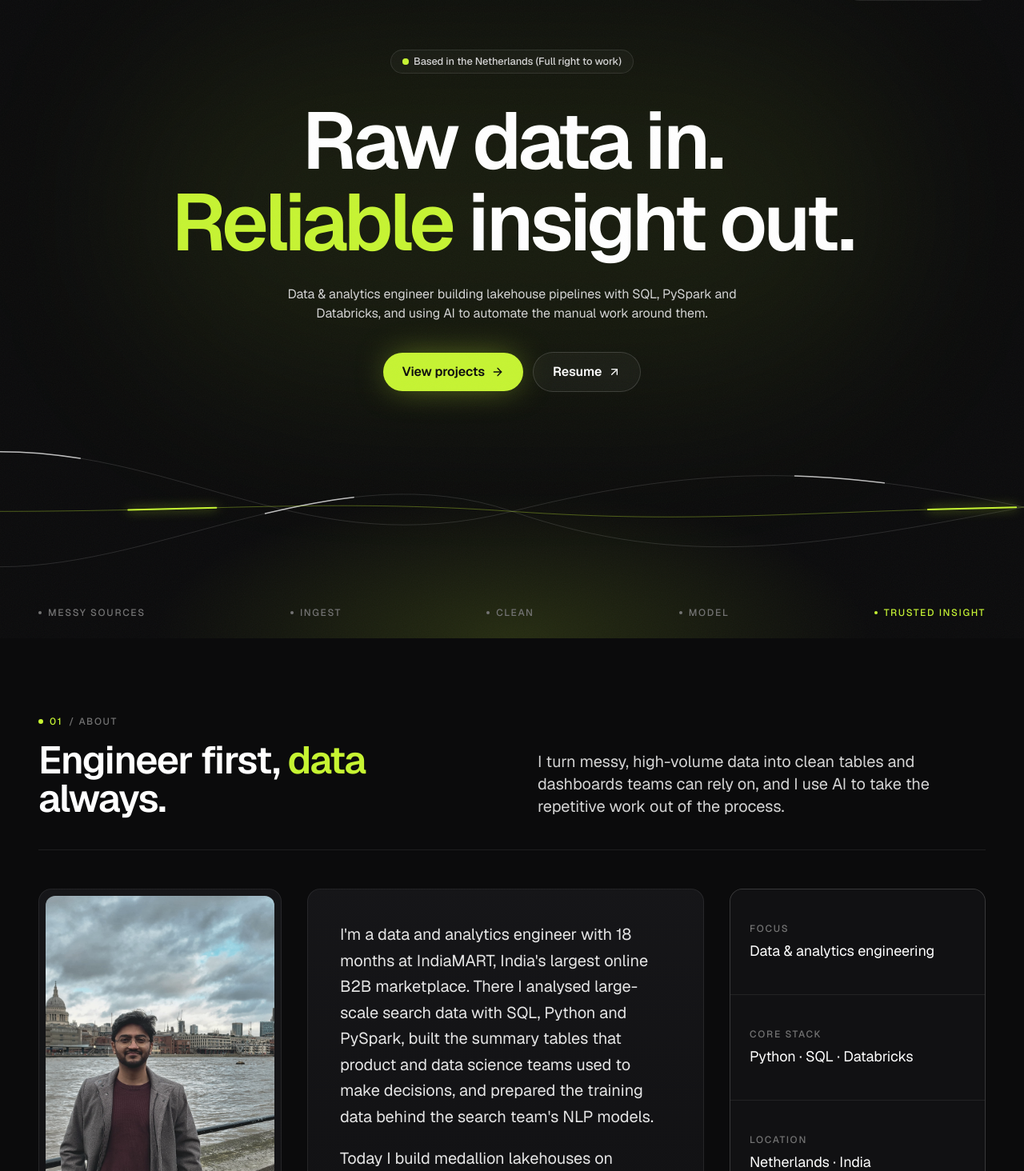
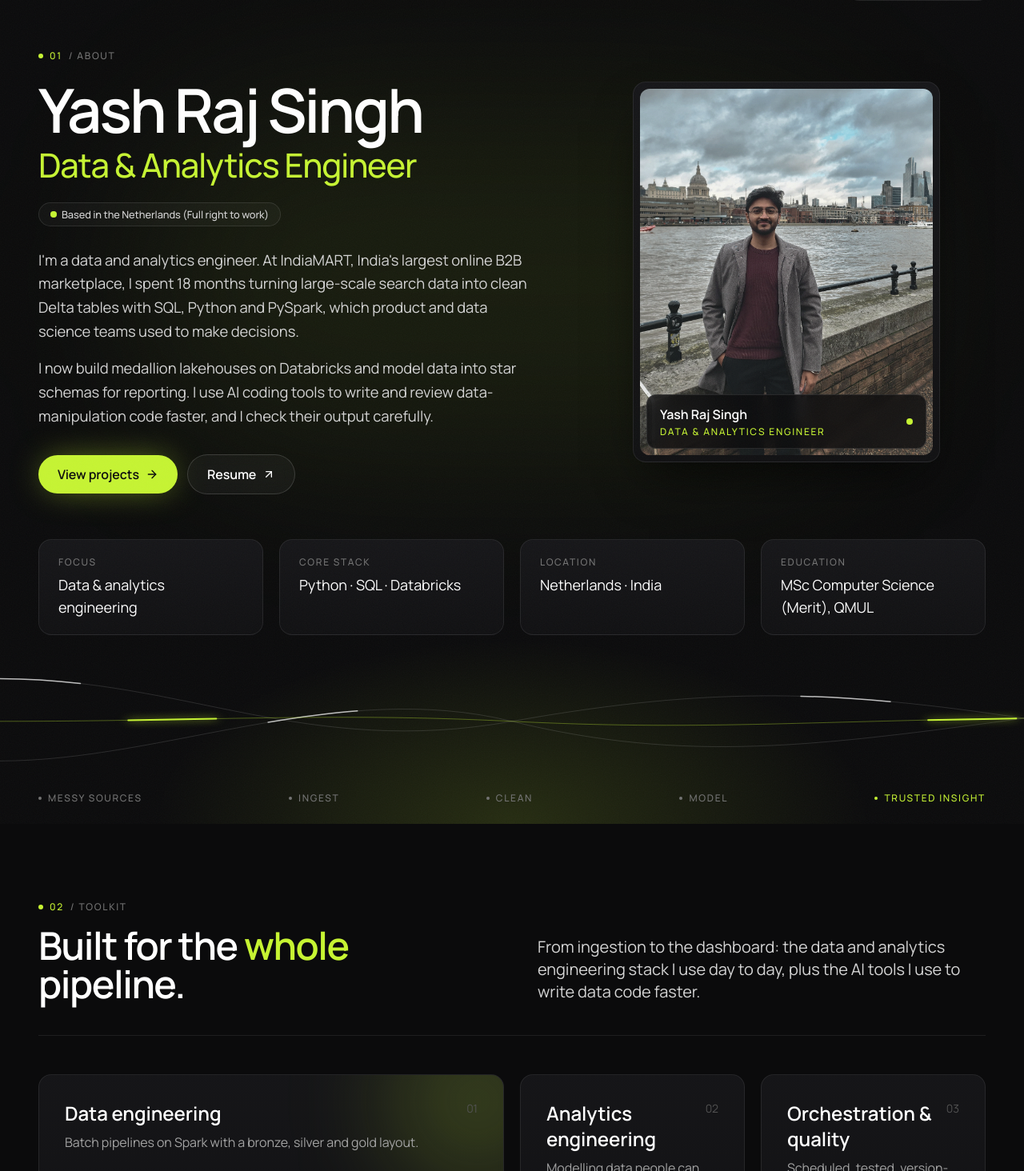
Before and after one commit to coderajyash/data-portfolio, a React (Vite) app: page / in a window 1280 px wide. Shown: the part 66-1530 px from the top of the page at 80% size. Built offline with nearby package versions, Linux system fonts and the light colour scheme.

Commit message:
About-first landing, new font, content updates

```diff
--- a/index.html
+++ b/index.html
@@ -9,7 +9,7 @@
     <title>Yash Raj Singh · Data & Analytics Engineer</title>
     <meta
       name="description"
-      content="Yash Raj Singh, data and analytics engineer in the Netherlands. Lakehouse pipelines with SQL, PySpark and Databricks, star-schema modelling, and AI for automation. MSc Computer Science, Queen Mary University of London."
+      content="Yash Raj Singh, data and analytics engineer in the Netherlands. Lakehouse pipelines with SQL, PySpark and Databricks, star-schema modelling, and AI-assisted coding for data work. MSc Computer Science, Queen Mary University of London."
     />
     <meta property="og:title" content="Yash Raj Singh · Data & Analytics Engineer" />
     <meta property="og:description" content="Raw data in. Reliable insight out. Pipelines with PySpark, SQL and Databricks." />
--- a/src/App.jsx
+++ b/src/App.jsx
@@ -1,5 +1,4 @@
 import Navbar from "./components/Navbar";
-import Hero from "./components/Hero";
 import About from "./components/About";
 import Technologies from "./components/Technologies";
 import Experience from "./components/Experience";
@@ -10,14 +9,13 @@ import Contact from "./components/Contact";
 const App = () => (
   <div className="relative min-h-screen overflow-x-clip bg-ink text-neutral-300">
     <a
-      href="#about"
+      href="#skills"
       className="sr-only focus:not-sr-only focus:fixed focus:left-4 focus:top-4 focus:z-[60] focus:rounded-full focus:bg-lime focus:px-4 focus:py-2 focus:text-ink"
     >
       Skip to content
     </a>
     <Navbar />
     <main>
-      <Hero />
       <About />
       <Technologies />
       <Experience />
--- a/src/components/About.jsx
+++ b/src/components/About.jsx
@@ -1,53 +1,158 @@
+import { motion } from "framer-motion";
+import { FiArrowRight, FiArrowUpRight } from "react-icons/fi";
 import profilePic from "../assets/profilePic.jpeg";
-import { ABOUT, ABOUT_FACTS, PROFILE } from "../constants";
-import { Reveal, Section, SectionHeading } from "./ui";
+import { ABOUT, ABOUT_FACTS, ABOUT_STAGES, PROFILE } from "../constants";
+import { StatusDot } from "./ui";
 
+const fadeUp = (delay = 0) => ({
+  initial: { opacity: 0, y: 20 },
+  animate: { opacity: 1, y: 0 },
+  transition: { duration: 0.8, delay, ease: [0.22, 1, 0.36, 1] },
+});
+
+/*
+ * Three data streams that braid together and leave as one lime line:
+ * many messy sources in, one reliable output. Each stream carries a
+ * slow pulse of light (CSS dash animation in index.css).
+ */
+const STREAMS = [
+  { d: "M0 40 C 180 40, 300 170, 500 110 S 820 60, 1000 105", tone: "faint", delay: "0s" },
+  { d: "M0 175 C 160 175, 330 40, 500 110 S 800 150, 1000 105", tone: "faint", delay: "-2.4s" },
+  { d: "M0 110 C 200 110, 320 95, 500 110 S 780 110, 1000 105", tone: "lime", delay: "-1.2s" },
+];
+
+const Streams = () => (
+  <svg viewBox="0 0 1000 210" preserveAspectRatio="none" className="h-24 w-full sm:h-32 lg:h-40" aria-hidden="true">
+    {STREAMS.map((s, i) => (
+      <g key={i}>
+        <path
+          d={s.d}
+          fill="none"
+          stroke={s.tone === "lime" ? "rgba(198,244,50,0.35)" : "rgba(255,255,255,0.12)"}
+          strokeWidth="1"
+          vectorEffect="non-scaling-stroke"
+        />
+        <path
+          d={s.d}
+          pathLength="1000"
+          fill="none"
+          stroke={s.tone === "lime" ? "#C6F432" : "rgba(255,255,255,0.7)"}
+          strokeWidth={s.tone === "lime" ? 2 : 1.5}
+          strokeLinecap="round"
+          vectorEffect="non-scaling-stroke"
+          className={`stream-pulse ${s.tone === "lime" ? "stream-glow" : ""}`}
+          style={{ animationDelay: s.delay }}
+        />
+      </g>
+    ))}
+  </svg>
+);
+
+// The page opens here: the About section doubles as the landing screen.
 const About = () => (
-  <Section id="about">
-    <SectionHeading
-      index="01"
-      eyebrow="About"
-      title="Engineer first, *data* always."
-      intro="I turn messy, high-volume data into clean tables and dashboards teams can rely on, and I use AI to take the repetitive work out of the process."
+  <section id="about" className="noise relative flex min-h-[100svh] flex-col overflow-hidden">
+    <span id="top" className="absolute top-0" aria-hidden="true" />
+
+    {/* same lighting as the old landing: one soft glow, plus a low lime wash */}
+    <div
+      className="pointer-events-none absolute left-1/2 top-[38%] h-[28rem] w-[min(60rem,120vw)] -translate-x-1/2 -translate-y-1/2 rounded-full bg-lime/[0.07] blur-[110px]"
+      aria-hidden="true"
+    />
+    <div
+      className="pointer-events-none absolute inset-x-0 bottom-0 h-1/2 bg-[radial-gradient(50%_60%_at_50%_100%,rgba(198,244,50,0.14),transparent_70%)]"
+      aria-hidden="true"
     />
 
-    {/* phone: stacked · tablet: photo + text · desktop: photo | text | facts */}
-    <div className="grid gap-6 md:grid-cols-[16rem_1fr] lg:gap-8 xl:grid-cols-[19rem_1fr_20rem]">
-      <Reveal>
-        <div className="panel relative mx-auto h-full max-w-xs overflow-hidden p-2 md:max-w-none">
+    <div className="relative mx-auto flex w-full max-w-[88rem] flex-1 flex-col justify-center px-4 pb-6 pt-28 sm:px-8 sm:pt-32 lg:px-12">
+      {/* phone: stacked · desktop: text | photo */}
+      <div className="grid items-center gap-10 lg:grid-cols-[1.25fr_1fr] lg:gap-16">
+        <div>
+          <motion.p {...fadeUp(0.05)} className="eyebrow mb-5 flex items-center gap-2">
+            <span className="h-1.5 w-1.5 rounded-full bg-lime" />
+            <span className="text-lime">01</span>
+            <span>/ About</span>
+          </motion.p>
+
+          <motion.h1
+            {...fadeUp(0.12)}
+            className="text-[clamp(2.4rem,6.2vw,4.75rem)] font-semibold leading-[1.04] tracking-[-0.04em] text-white"
+          >
+            {PROFILE.name}
+            <span className="mt-2 block text-[0.55em] font-medium tracking-[-0.03em] text-lime">{PROFILE.role}</span>
+          </motion.h1>
+
+          <motion.p {...fadeUp(0.2)} className="chip mt-6">
+            <StatusDot /> {PROFILE.availability}
+          </motion.p>
+
+          <motion.div {...fadeUp(0.28)} className="mt-7 max-w-3xl space-y-4">
+            {ABOUT.map((para) => (
+              <p key={para.slice(0, 24)} className="text-base leading-relaxed text-neutral-300 sm:text-lg lg:text-[1.15rem] lg:leading-relaxed">
+                {para}
+              </p>
+            ))}
+          </motion.div>
+
+          <motion.div {...fadeUp(0.36)} className="mt-8 flex flex-wrap items-center gap-3">
+            <a href="#projects" className="btn-lime">
+              View projects <FiArrowRight />
+            </a>
+            <a href={PROFILE.resume} target="_blank" rel="noopener noreferrer" className="btn-ghost">
+              Resume <FiArrowUpRight />
+            </a>
+          </motion.div>
+        </div>
+
+        <motion.div {...fadeUp(0.3)} className="w-full max-w-xs place-self-center sm:max-w-sm">
+          <div className="panel relative overflow-hidden p-2 shadow-card">
             <img
               src={profilePic}
               alt={PROFILE.name}
-            loading="lazy"
-            className="aspect-[4/5] h-full w-full rounded-xl object-cover grayscale-[30%] transition duration-500 hover:grayscale-0"
+              className="aspect-[4/5] w-full rounded-xl object-cover object-center grayscale-[30%] transition duration-500 hover:grayscale-0"
             />
-          <div className="absolute inset-x-4 bottom-4 rounded-xl border border-white/10 bg-ink/80 px-4 py-3 backdrop-blur">
+            <div className="absolute inset-x-4 bottom-4 flex items-center justify-between rounded-xl border border-white/10 bg-ink/80 px-4 py-3 backdrop-blur">
+              <div>
                 <p className="text-base font-semibold text-white">{PROFILE.name}</p>
                 <p className="eyebrow mt-0.5 !text-lime">{PROFILE.role}</p>
               </div>
+              <span className="h-2 w-2 rounded-full bg-lime shadow-glow" />
             </div>
-      </Reveal>
+          </div>
+        </motion.div>
+      </div>
 
-      <Reveal delay={0.08} className="panel flex flex-col justify-center gap-5 p-6 sm:p-8 lg:p-10">
-        {ABOUT.map((para) => (
-          <p key={para.slice(0, 24)} className="text-lg leading-relaxed text-neutral-200 lg:text-xl lg:leading-relaxed">
-            {para}
-          </p>
-        ))}
-      </Reveal>
-
-      <Reveal delay={0.16} className="md:col-span-2 xl:col-span-1">
-        <dl className="grid h-full gap-px overflow-hidden rounded-2xl border border-white/10 bg-white/10 sm:grid-cols-2 xl:grid-cols-1">
+      {/* quick facts in one row */}
+      <motion.dl
+        {...fadeUp(0.45)}
+        className="mt-10 grid gap-4 sm:grid-cols-2 lg:mt-14 lg:grid-cols-4 lg:gap-5"
+      >
         {ABOUT_FACTS.map((f) => (
-            <div key={f.label} className="flex flex-col justify-center bg-ink-800 px-6 py-5">
+          <div key={f.label} className="panel flex h-full flex-col px-6 py-5">
             <dt className="eyebrow">{f.label}</dt>
             <dd className="mt-1.5 text-base text-white lg:text-lg">{f.value}</dd>
           </div>
         ))}
-        </dl>
-      </Reveal>
+      </motion.dl>
     </div>
-  </Section>
+
+    {/* data streams + stage labels */}
+    <motion.div initial={{ opacity: 0 }} animate={{ opacity: 1 }} transition={{ duration: 1.4, delay: 0.6 }} className="relative">
+      <Streams />
+      <div className="mx-auto flex w-full max-w-[88rem] items-center justify-between px-4 pb-6 pt-3 sm:px-8 lg:px-12">
+        {ABOUT_STAGES.map((stage, i) => (
+          <span
+            key={stage}
+            className={`eyebrow flex items-center gap-2 ${i === ABOUT_STAGES.length - 1 ? "!text-lime" : ""} ${
+              i > 0 && i < ABOUT_STAGES.length - 1 ? "hidden sm:flex" : ""
+            }`}
+          >
+            <span className={`h-1 w-1 rounded-full ${i === ABOUT_STAGES.length - 1 ? "bg-lime" : "bg-neutral-500"}`} />
+            {stage}
+          </span>
+        ))}
+      </div>
+    </motion.div>
+  </section>
 );
 
 export default About;
--- a/src/components/Education.jsx
+++ b/src/components/Education.jsx
@@ -15,7 +15,7 @@ const Education = () => (
       index="05"
       eyebrow="Education & certifications"
       title="Always *learning*."
-      intro="A computer science foundation with a focus on data, plus certifications in data engineering, machine learning and agentic AI."
+      intro="A computer science foundation with a focus on data, plus certifications in data engineering, machine learning and AI-assisted coding."
     />
 
     {/* degrees side by side */}
--- a/src/components/Hero.jsx
+++ /dev/null
@@ -1,126 +0,0 @@
-import { motion } from "framer-motion";
-import { FiArrowRight, FiArrowUpRight } from "react-icons/fi";
-import { HERO, HERO_STAGES, PROFILE } from "../constants";
-import { Accent, StatusDot } from "./ui";
-
-const fadeUp = (delay = 0) => ({
-  initial: { opacity: 0, y: 20 },
-  animate: { opacity: 1, y: 0 },
-  transition: { duration: 0.8, delay, ease: [0.22, 1, 0.36, 1] },
-});
-
-/*
- * Three data streams that braid together and leave as one lime line:
- * many messy sources in, one reliable output. Each stream carries a
- * slow pulse of light (CSS dash animation in index.css).
- */
-const STREAMS = [
-  { d: "M0 40 C 180 40, 300 170, 500 110 S 820 60, 1000 105", tone: "faint", delay: "0s" },
-  { d: "M0 175 C 160 175, 330 40, 500 110 S 800 150, 1000 105", tone: "faint", delay: "-2.4s" },
-  { d: "M0 110 C 200 110, 320 95, 500 110 S 780 110, 1000 105", tone: "lime", delay: "-1.2s" },
-];
-
-const Streams = () => (
-  <svg
-    viewBox="0 0 1000 210"
-    preserveAspectRatio="none"
-    className="h-36 w-full sm:h-48 lg:h-56"
-    aria-hidden="true"
-  >
-    {STREAMS.map((s, i) => (
-      <g key={i}>
-        {/* the track */}
-        <path
-          d={s.d}
-          fill="none"
-          stroke={s.tone === "lime" ? "rgba(198,244,50,0.35)" : "rgba(255,255,255,0.12)"}
-          strokeWidth="1"
-          vectorEffect="non-scaling-stroke"
-        />
-        {/* the travelling pulse */}
-        <path
-          d={s.d}
-          pathLength="1000"
-          fill="none"
-          stroke={s.tone === "lime" ? "#C6F432" : "rgba(255,255,255,0.7)"}
-          strokeWidth={s.tone === "lime" ? 2 : 1.5}
-          strokeLinecap="round"
-          vectorEffect="non-scaling-stroke"
-          className={`stream-pulse ${s.tone === "lime" ? "stream-glow" : ""}`}
-          style={{ animationDelay: s.delay }}
-        />
-      </g>
-    ))}
-  </svg>
-);
-
-const Hero = () => (
-  <section id="top" className="noise relative flex min-h-[100svh] flex-col overflow-hidden">
-    {/* one soft light source, low and centred */}
-    <div
-      className="pointer-events-none absolute left-1/2 top-[38%] h-[28rem] w-[min(60rem,120vw)] -translate-x-1/2 -translate-y-1/2 rounded-full bg-lime/[0.07] blur-[110px]"
-      aria-hidden="true"
-    />
-    <div
-      className="pointer-events-none absolute inset-x-0 bottom-0 h-1/2 bg-[radial-gradient(50%_60%_at_50%_100%,rgba(198,244,50,0.14),transparent_70%)]"
-      aria-hidden="true"
-    />
-
-    {/* copy */}
-    <div className="relative mx-auto flex w-full max-w-[88rem] flex-1 flex-col items-center justify-center px-4 pb-8 pt-28 text-center sm:px-8 sm:pt-32 lg:px-12">
-      <motion.p {...fadeUp(0.05)} className="chip mb-8">
-        <StatusDot /> {PROFILE.availability}
-      </motion.p>
-
-      <motion.h1
-        {...fadeUp(0.15)}
-        className="text-[clamp(2.6rem,8vw,6.25rem)] font-semibold leading-[1.02] tracking-[-0.045em] text-white"
-      >
-        <Accent text={HERO.headlineTop} />
-        <br />
-        <Accent text={HERO.headlineBottom} />
-      </motion.h1>
-
-      <motion.p
-        {...fadeUp(0.3)}
-        className="mt-7 max-w-xl text-sm leading-relaxed text-neutral-300 sm:text-base"
-      >
-        {HERO.subline}
-      </motion.p>
-
-      <motion.div {...fadeUp(0.4)} className="mt-9 flex flex-wrap items-center justify-center gap-3">
-        <a href="#projects" className="btn-lime">
-          View projects <FiArrowRight />
-        </a>
-        <a href={PROFILE.resume} target="_blank" rel="noopener noreferrer" className="btn-ghost">
-          Resume <FiArrowUpRight />
-        </a>
-      </motion.div>
-    </div>
-
-    {/* data streams + stage labels */}
-    <motion.div
-      initial={{ opacity: 0 }}
-      animate={{ opacity: 1 }}
-      transition={{ duration: 1.4, delay: 0.6 }}
-      className="relative"
-    >
-      <Streams />
-      <div className="mx-auto flex w-full max-w-[88rem] items-center justify-between px-4 pb-6 pt-3 sm:px-8 lg:px-12">
-        {HERO_STAGES.map((stage, i) => (
-          <span
-            key={stage}
-            className={`eyebrow flex items-center gap-2 ${
-              i === HERO_STAGES.length - 1 ? "!text-lime" : ""
-            } ${i > 0 && i < HERO_STAGES.length - 1 ? "hidden sm:flex" : ""}`}
-          >
-            <span className={`h-1 w-1 rounded-full ${i === HERO_STAGES.length - 1 ? "bg-lime" : "bg-neutral-500"}`} />
-            {stage}
-          </span>
-        ))}
-      </div>
-    </motion.div>
-  </section>
-);
-
-export default Hero;
--- a/src/components/Projects.jsx
+++ b/src/components/Projects.jsx
@@ -139,7 +139,7 @@ const Projects = () => (
       index="04"
       eyebrow="Projects"
       title="Things I've *built*."
-      intro="Lakehouse pipelines and analytics up front, then the AI and ML work I use to automate and improve them."
+      intro="Lakehouse pipelines and analytics up front, then my applied AI and machine learning projects."
     />
     <Featured />
     <div className="mt-4 grid gap-4 md:grid-cols-2 lg:mt-5 lg:gap-5">
--- a/src/components/Technologies.jsx
+++ b/src/components/Technologies.jsx
@@ -26,7 +26,7 @@ const Technologies = () => (
       index="02"
       eyebrow="Toolkit"
       title="Built for the *whole* pipeline."
-      intro="From ingestion to the dashboard: the data and analytics engineering stack I use day to day, plus the AI and ML I use to automate around it."
+      intro="From ingestion to the dashboard: the data and analytics engineering stack I use day to day, plus the AI tools I use to write data code faster."
     />
 
     <div className="grid gap-4 sm:grid-cols-2 lg:gap-5 xl:grid-cols-4">
--- a/src/constants/index.js
+++ b/src/constants/index.js
@@ -12,20 +12,12 @@ export const PROFILE = {
   resume: "/Yash-Raj-Singh-Resume.pdf",
 };
 
-export const HERO = {
-  // Words wrapped in *asterisks* are highlighted in lime.
-  headlineTop: "Raw data in.",
-  headlineBottom: "*Reliable* insight out.",
-  subline:
-    "Data & analytics engineer building lakehouse pipelines with SQL, PySpark and Databricks, and using AI to automate the manual work around them.",
-};
-
-// Labels under the animated data streams in the hero (first and last show on phones)
-export const HERO_STAGES = ["Messy sources", "Ingest", "Clean", "Model", "Trusted insight"];
+// Labels under the animated data streams on the opening screen (first and last show on phones)
+export const ABOUT_STAGES = ["Messy sources", "Ingest", "Clean", "Model", "Trusted insight"];
 
 export const ABOUT = [
-  "I'm a data and analytics engineer with 18 months at IndiaMART, India's largest online B2B marketplace. There I analysed large-scale search data with SQL, Python and PySpark, built the summary tables that product and data science teams used to make decisions, and prepared the training data behind the search team's NLP models.",
-  "Today I build medallion lakehouses on Databricks, model data into clean star schemas for reporting, and use AI where it removes manual work, from private RAG tools to reviewing AI-generated analyses against detailed rubrics.",
+  "I'm a data and analytics engineer. At IndiaMART, India's largest online B2B marketplace, I spent 18 months turning large-scale search data into clean Delta tables with SQL, Python and PySpark, which product and data science teams used to make decisions.",
+  "I now build medallion lakehouses on Databricks and model data into star schemas for reporting. I use AI coding tools to write and review data-manipulation code faster, and I check their output carefully.",
 ];
 
 export const ABOUT_FACTS = [
@@ -68,9 +60,9 @@ export const SKILL_GROUPS = [
     skills: ["Pandas", "NumPy", "BeautifulSoup", "Selenium", "REST APIs", "Data cleaning"],
   },
   {
-    title: "AI for automation",
-    blurb: "LLMs where they save real hours.",
-    skills: ["RAG", "LangChain", "Hugging Face", "Qdrant", "Ollama", "LLM output evaluation", "Claude Code"],
+    title: "AI-assisted development",
+    blurb: "Using AI to write and review data code faster.",
+    skills: ["Claude Code", "AI-assisted SQL & PySpark", "LLM output evaluation", "RAG", "LangChain", "Hugging Face", "Qdrant", "Ollama"],
   },
   {
     title: "Machine learning",
@@ -158,7 +150,7 @@ export const PROJECTS = [
   },
   {
     title: "Local Document Chat: Private PDF Q&A",
-    category: "AI Automation · RAG",
+    category: "Applied AI · RAG",
     link: "https://github.com/coderajyash/RAG-pdf-chat",
     points: [
       "Fully local retrieval-augmented generation tool that answers plain-English questions about long PDFs such as policy documents and manuals.",
@@ -218,7 +210,7 @@ export const CERTIFICATIONS = [
     title: "Claude Code in Action",
     provider: "Anthropic",
     link: "https://verify.skilljar.com/c/2jnqrbcxpswr",
-    tags: ["Agentic AI", "Automation"],
+    tags: ["AI-assisted coding", "Claude Code"],
   },
   {
     title: "Machine Learning with Python",
--- a/src/index.css
+++ b/src/index.css
@@ -1,4 +1,4 @@
-@import url('https://fonts.googleapis.com/css2?family=Geist:wght@300..700&display=swap');
+@import url('https://fonts.googleapis.com/css2?family=Manrope:wght@300..700&display=swap');
 @tailwind base;
 @tailwind components;
 @tailwind utilities;
--- a/tailwind.config.js
+++ b/tailwind.config.js
@@ -22,8 +22,8 @@ export default {
       },
       fontFamily: {
         // One family everywhere for a clean, consistent look
-        sans: ["Geist", "ui-sans-serif", "system-ui", "-apple-system", "Segoe UI", "sans-serif"],
-        mono: ["Geist", "ui-sans-serif", "system-ui", "sans-serif"],
+        sans: ["Manrope", "ui-sans-serif", "system-ui", "-apple-system", "Segoe UI", "sans-serif"],
+        mono: ["Manrope", "ui-sans-serif", "system-ui", "sans-serif"],
       },
       boxShadow: {
         glow: "0 0 40px -8px rgba(198, 244, 50, 0.55)",
```
Lines whose indentation alone changed are shown as unchanged.
